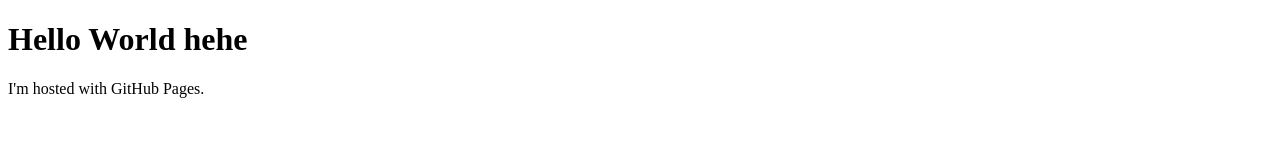
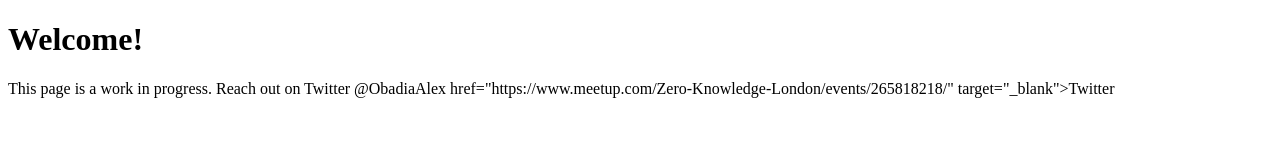
Before and after one commit to obadiaa/alex98000.github.io, a plain HTML site: page index.html in a window 1280 px wide. Drawn offline with Linux system fonts and the light colour scheme.

Commit message:
Update index.html

```diff
--- a/index.html
+++ b/index.html
@@ -1,6 +1,7 @@
 <!DOCTYPE html>
 <html>
 <body>
-<h1>Hello World hehe</h1>
-<p>I'm hosted with GitHub Pages.</p>
+<h1>Welcome!</h1>
+<p>This page is a work in progress. Reach out on Twitter @ObadiaAlex
+  <a> href="https://www.meetup.com/Zero-Knowledge-London/events/265818218/" target="_blank">Twitter </a> </p>
 </body>
```
